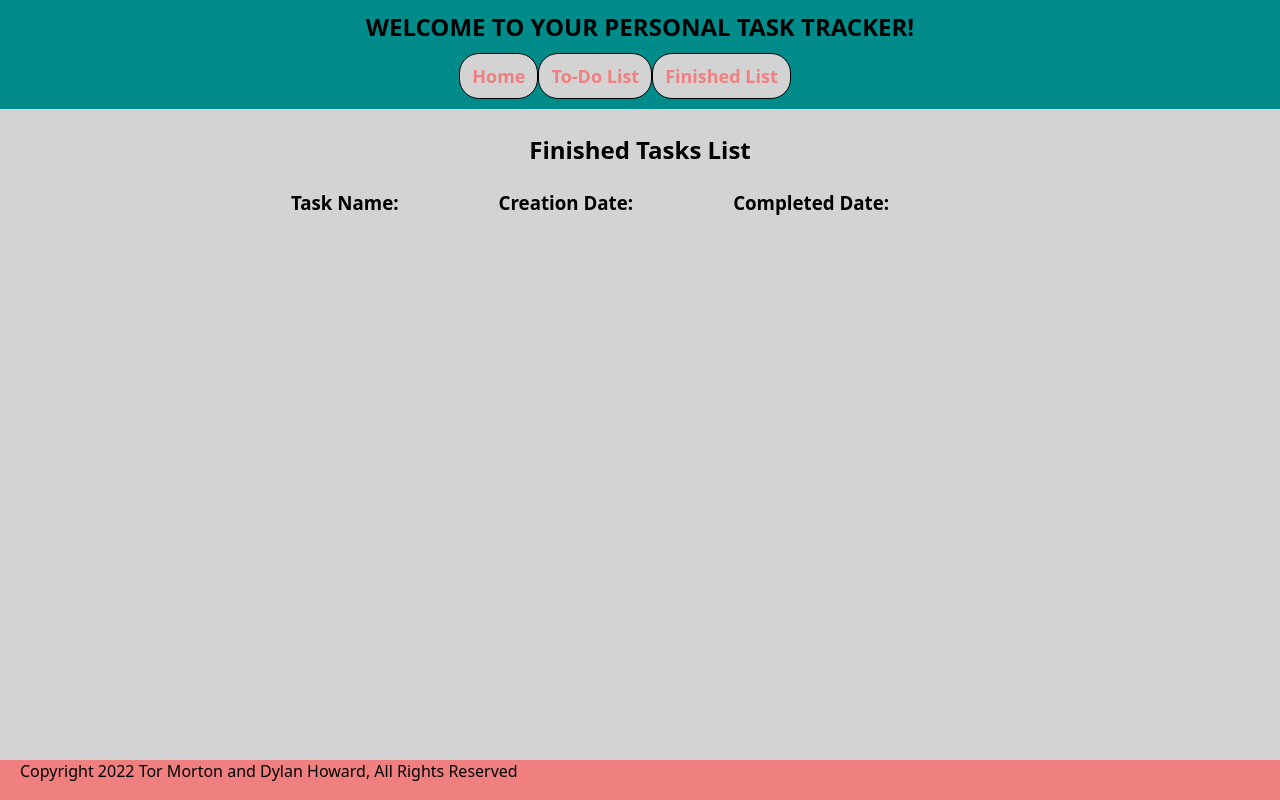
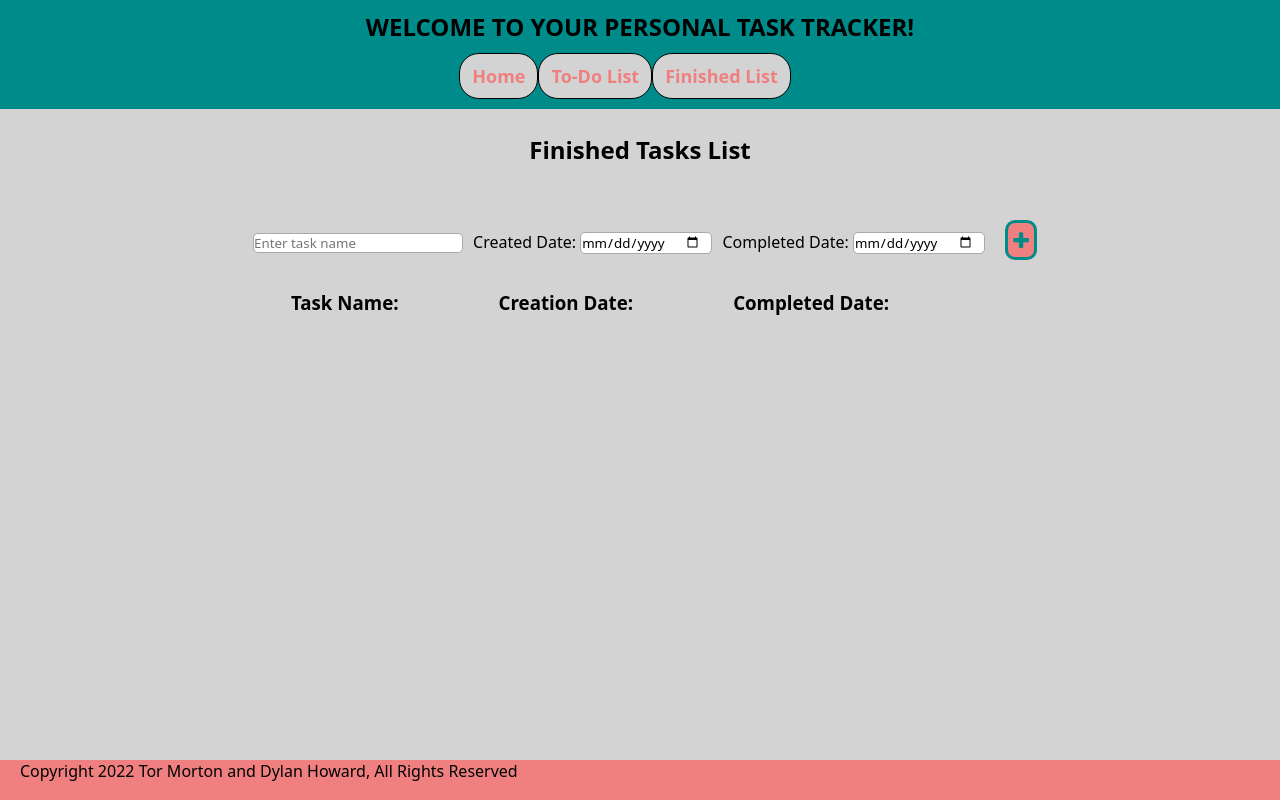
Before and after one commit to DylanHoward97/Project-2, an Angular app in the folder project-2/: page /finished-list in a window 1280 px wide. Built offline with nearby package versions, Linux system fonts and the light colour scheme.

Commit message:
Input update

```diff
--- a/project-2/src/app/finished-list/finished-list.component.css
+++ b/project-2/src/app/finished-list/finished-list.component.css
@@ -16,7 +16,29 @@ h3 {
     padding-right: 100px;
 }
 
-section {
+section, div {
     text-align: center;
     justify-content: center;
+    padding-top: 30px;
 }
+
+label {
+    padding-left: 10px;
+
+}
+
+input {
+    padding-right: 10px;
+    background-color: white;
+    border-radius: 5px;
+    border: solid 1px darkgray;
+}
+
+
+button {
+    background-color: lightcoral;
+    border-radius: 10px;
+    border: solid 3px darkcyan;
+    padding: 5px;
+    margin-left: 20px;
+}
--- a/project-2/src/app/finished-list/finished-list.component.html
+++ b/project-2/src/app/finished-list/finished-list.component.html
@@ -1,5 +1,18 @@
 <main>
     <h2>Finished Tasks List</h2>
+
+    <div>
+        <label for="taskName" class="formLabel"> </label>
+        <input type="text" class="'formField" name="taskName" id="taskName" placeholder="Enter task name">
+
+        <label for="creationDate" class="formLabel">Created Date: </label>
+        <input type="date" class="'formField" name="creationDate" id="creationDate" placeholder="Enter date of creation">
+
+        <label for="completedDate" class="formLabel">Completed Date: </label>
+        <input type="date" class="'formField" name="completedDate" id="completedDate" placeholder="Enter due date">
+
+        <button type="submit" class="submitButton"><i class="fa fa-plus" style="font-size: 20px; background-color: lightcoral; color: darkcyan; padding-top: 3px;"></i></button>
+    </div>
 
     <section>
         <h3>Task Name: </h3>
--- a/project-2/src/app/tasks/tasks.component.html
+++ b/project-2/src/app/tasks/tasks.component.html
@@ -1,8 +1,8 @@
 <section>
-    <button></button>
-    <h2>Task Name: </h2>
-    <h3>Date Created: </h3>
-    <h4>Due Date: </h4>
-    <button>Edit</button>
-    <button>Delete</button>
+    <button type="checkbox"></button>
+    <h2>{{ taskName }}</h2>
+    <h3>{{ creationDate }}</h3>
+    <h4>{{ completedDate }} </h4>
+    <button><i class="fa fa-edit"></i></button>
+    <button><i class="fa fa-trash"></i></button>
 </section>
--- a/project-2/src/app/to-do-list/to-do-list.component.css
+++ b/project-2/src/app/to-do-list/to-do-list.component.css
@@ -16,7 +16,29 @@ h3 {
     padding-right: 100px;
 }
 
-section {
+section, div {
     text-align: center;
     justify-content: center;
+    padding-top: 30px;
 }
+
+label {
+    padding-left: 10px;
+
+}
+
+input {
+    padding-right: 10px;
+    background-color: white;
+    border-radius: 5px;
+    border: solid 1px darkgray;
+}
+
+
+button {
+    background-color: lightcoral;
+    border-radius: 10px;
+    border: solid 3px darkcyan;
+    padding: 5px;
+    margin-left: 20px;
+}
--- a/project-2/src/app/to-do-list/to-do-list.component.html
+++ b/project-2/src/app/to-do-list/to-do-list.component.html
@@ -1,5 +1,18 @@
 <main>
     <h2>To Do Tasks List</h2>
+
+    <div>
+        <label for="taskName" class="formLabel"> </label>
+        <input type="text" class="'formField" name="taskName" id="taskName" placeholder="Enter task name">
+
+        <label for="creationDate" class="formLabel">Created Date: </label>
+        <input type="date" class="'formField" name="creationDate" id="creationDate" placeholder="Enter date of creation">
+
+        <label for="completedDate" class="formLabel">Due Date: </label>
+        <input type="date" class="'formField" name="completedDate" id="completedDate" placeholder="Enter due date">
+
+        <button type="submit" class="submitButton"><i class="fa fa-plus" style="font-size: 20px; background-color: lightcoral; color: darkcyan; padding-top: 3px;"></i></button>
+    </div>
 
     <section>
         <h3>Task Name: </h3>
@@ -8,4 +21,8 @@
     </section>
 
 
+
+
+
+
 </main>
--- a/project-2/src/app/to-do-list/to-do-list.component.ts
+++ b/project-2/src/app/to-do-list/to-do-list.component.ts
@@ -1,4 +1,5 @@
 import { Component } from '@angular/core';
+
 
 @Component({
   selector: 'app-to-do-list',
@@ -7,4 +8,6 @@ import { Component } from '@angular/core';
 })
 export class ToDoListComponent {
 
+
+
 }
--- a/project-2/src/index.html
+++ b/project-2/src/index.html
@@ -6,6 +6,7 @@
   <base href="/">
   <meta name="viewport" content="width=device-width, initial-scale=1">
   <link rel="icon" type="image/x-icon" href="favicon.ico">
+  <link rel="stylesheet" href="https://cdnjs.cloudflare.com/ajax/libs/font-awesome/4.7.0/css/font-awesome.min.css">
 </head>
 <body>
   <app-root></app-root>
```
